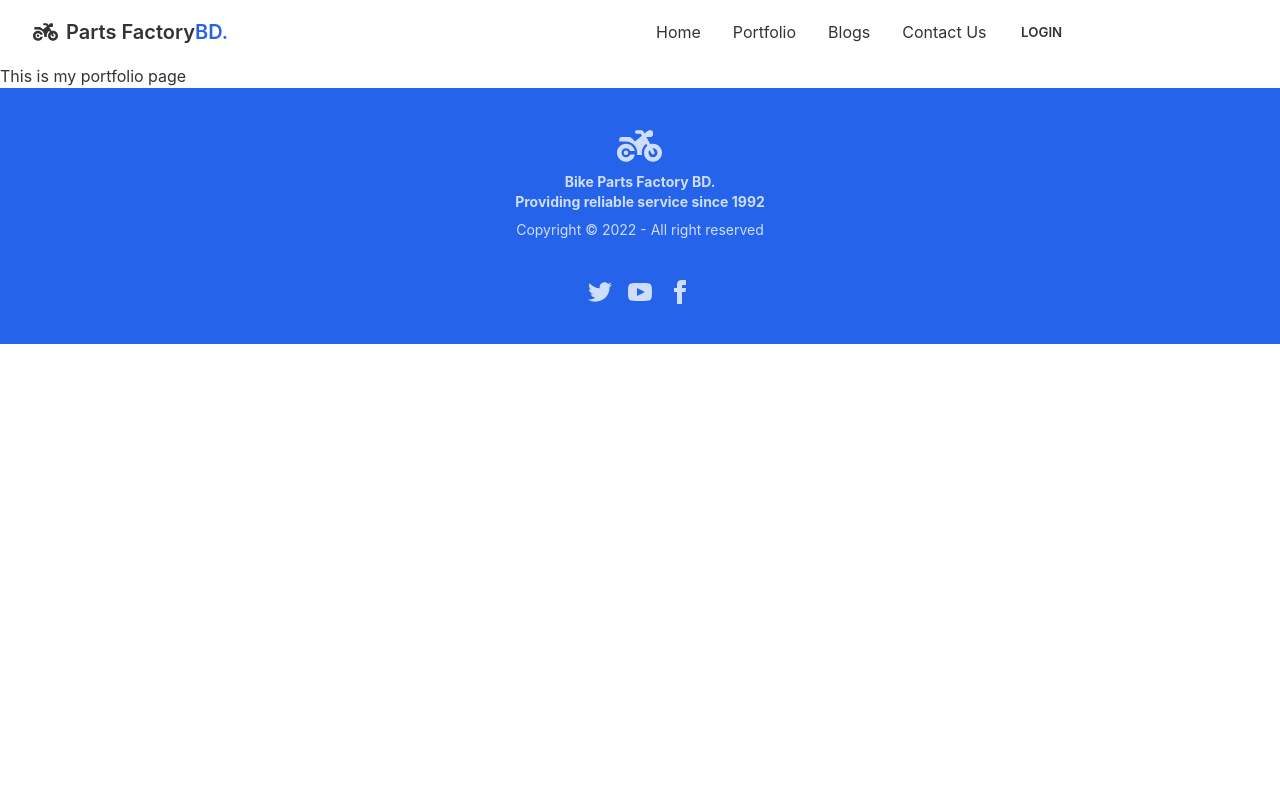
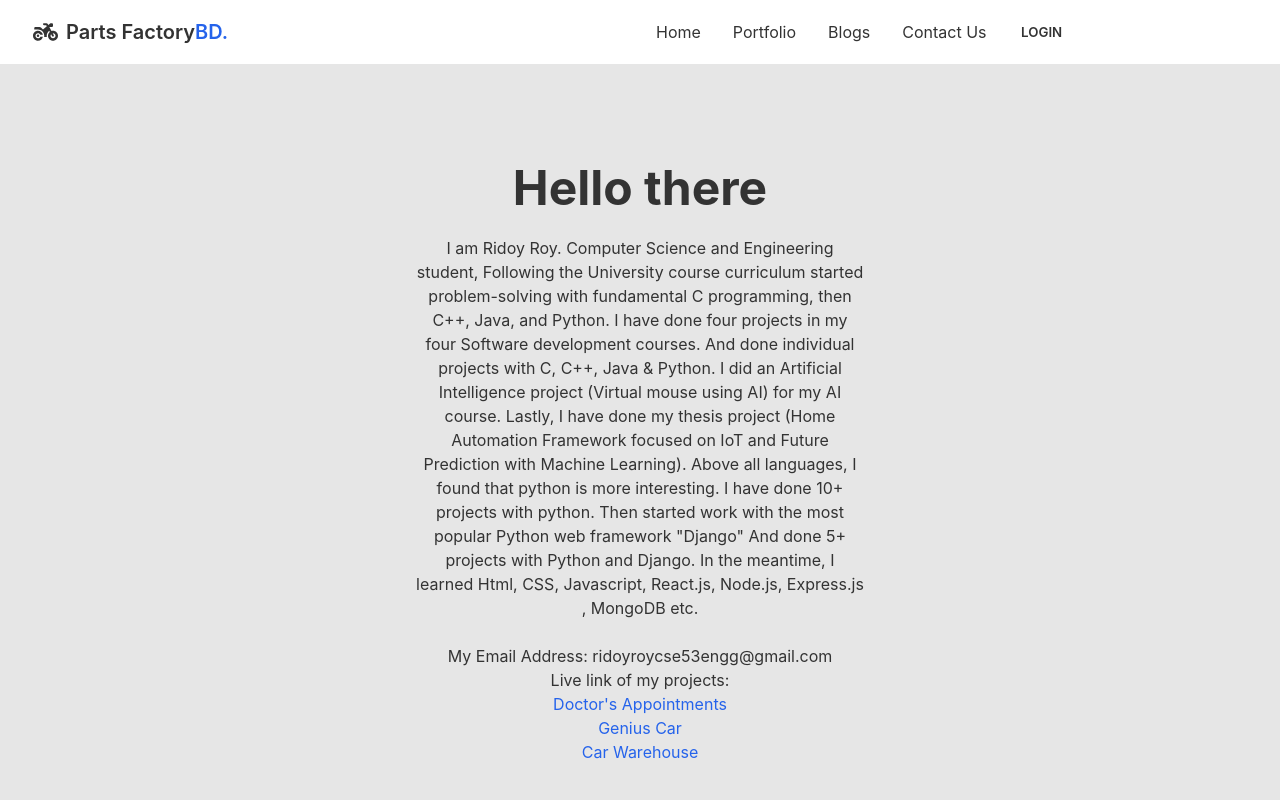
Before and after one commit to IamRidoyRoy/Parts-FactoryBD, a React (Create React App) app: page /portfolio in a window 1280 px wide. Shown: the top 800 px of the page. Built offline with nearby package versions, Linux system fonts and the light colour scheme; no server answers.

Commit message:
Portfolio added

```diff
--- a/src/components/Pages/Portfolio/Portfolio.js
+++ b/src/components/Pages/Portfolio/Portfolio.js
@@ -3,8 +3,27 @@ import React from 'react';
 const Portfolio = () => {
     return (
         <div>
-            <h2>This is my portfolio page</h2>
+            <div class="hero min-h-screen bg-base-200">
+                <div class="hero-content text-center">
+                    <div class="max-w-md">
+                        <h1 class="text-5xl font-bold">Hello there</h1>
+                        <p class="py-6">
+                            I am Ridoy Roy. Computer Science and Engineering student, Following the University course curriculum started problem-solving with fundamental C programming, then C++, Java, and Python. I have done four projects in my four Software development courses. And done individual projects with C, C++, Java & Python. I did an Artificial Intelligence project (Virtual mouse using AI) for my AI course. Lastly, I have done my thesis project (Home Automation Framework focused on IoT and Future Prediction with Machine Learning). Above all languages, I found that python is more interesting. I have done 10+ projects with python. Then started work with the most popular Python web framework "Django" And done 5+ projects with Python and Django. In the meantime, I learned Html, CSS, Javascript, React.js, Node.js, Express.js , MongoDB etc.
+                        </p>
+                        <h3>My Email Address: ridoyroycse53engg@gmail.com</h3>
+                        <div>
+                            <h2>Live link of my projects:</h2>
+                            <a className='text-primary' href="https://doctors-appointment-e471f.web.app/">Doctor's Appointments</a><br />
+                            <a className='text-primary' href="https://genius-car-services-8a1d4.web.app/">Genius Car </a><br />
+                            <a className='text-primary' href="https://car-warehouse-54fc4.web.app/">Car Warehouse</a>
+                        </div>
+                    </div>
+
+                </div>
+            </div>
         </div>
+
+
     );
 };
 
```
